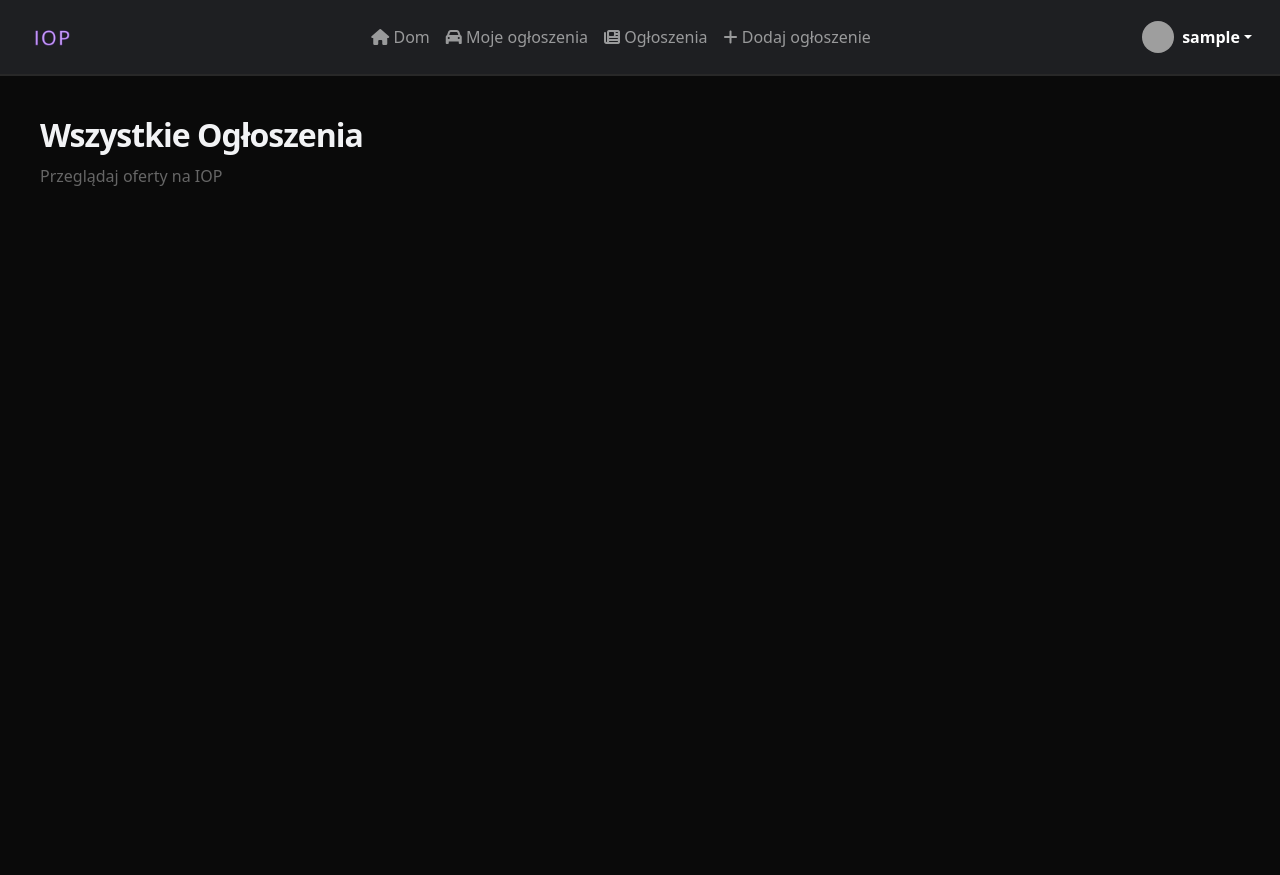
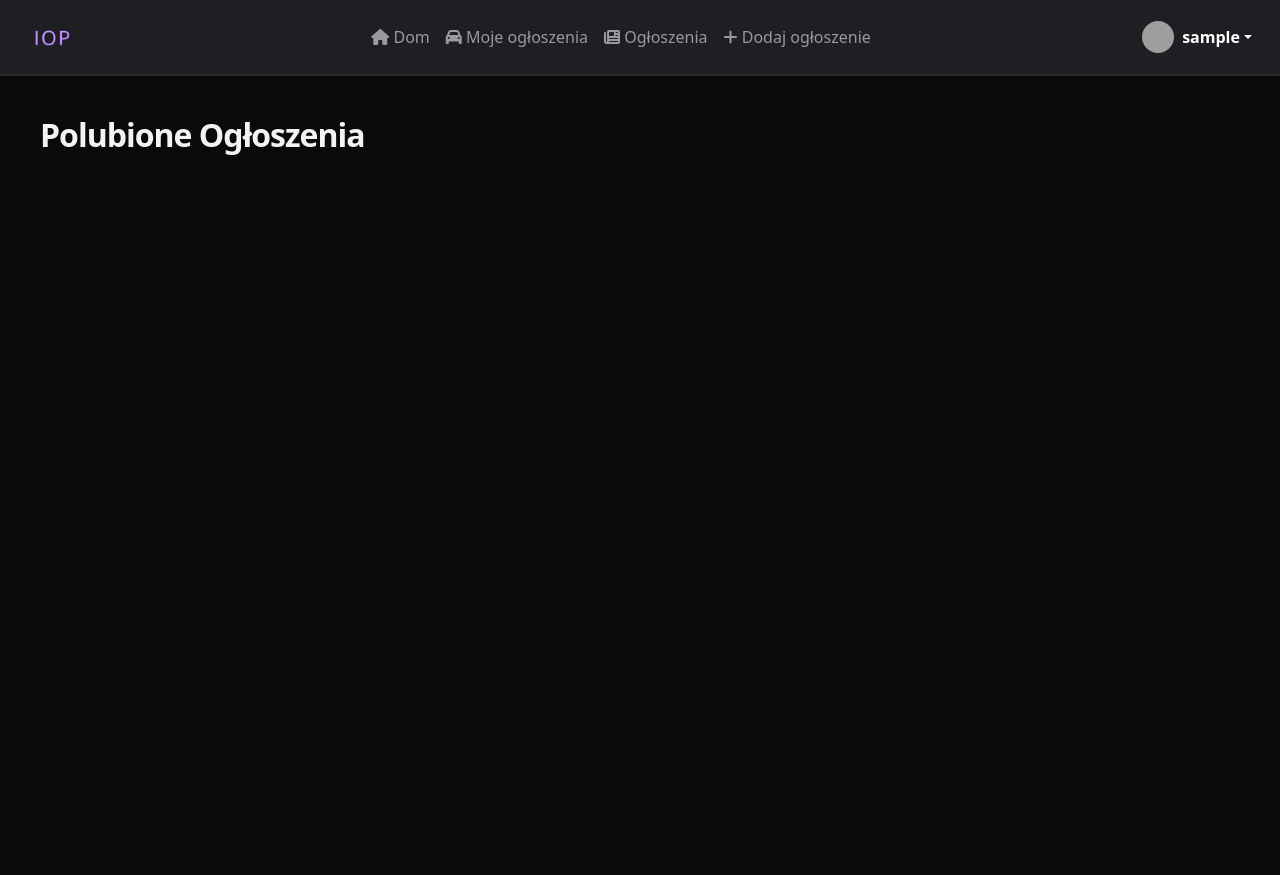
Before and after one commit to KacperZa/IOP, a Django app: page /favourites in a window 1280 px wide. Shown: the top 875 px of the page. Run offline with Django 5.2, Linux system fonts and the light colour scheme; the visitor is signed in with stand-in values (Sample User, id 1); data that the repository does not hold is empty; parts of the project's set-up code (start-up, migrations or seed data) failed here and were passed over; some libraries are stand-ins or nearby versions; grey boxes are pictures that could not be loaded.

Commit message:
small name changes

```diff
--- a/iop/main/templates/main/favourites.html
+++ b/iop/main/templates/main/favourites.html
@@ -7,8 +7,7 @@
     <div style="max-width: 1200px; margin: 0 auto;">
 
         <div style="margin-bottom: 40px;" class="header-text">
-            <h1 style="font-size: 32px; font-weight: 800; letter-spacing: -1px; margin-bottom: 10px;">Wszystkie Ogłoszenia</h1>
-            <p style="color: #666;">Przeglądaj oferty na IOP</p>
+            <h1 style="font-size: 32px; font-weight: 800; letter-spacing: -1px; margin-bottom: 10px;">Polubione Ogłoszenia</h1>
         </div>
 
         <div style="display: grid; grid-template-columns: repeat(auto-fill, minmax(320px, 1fr)); gap: 30px;">
```
